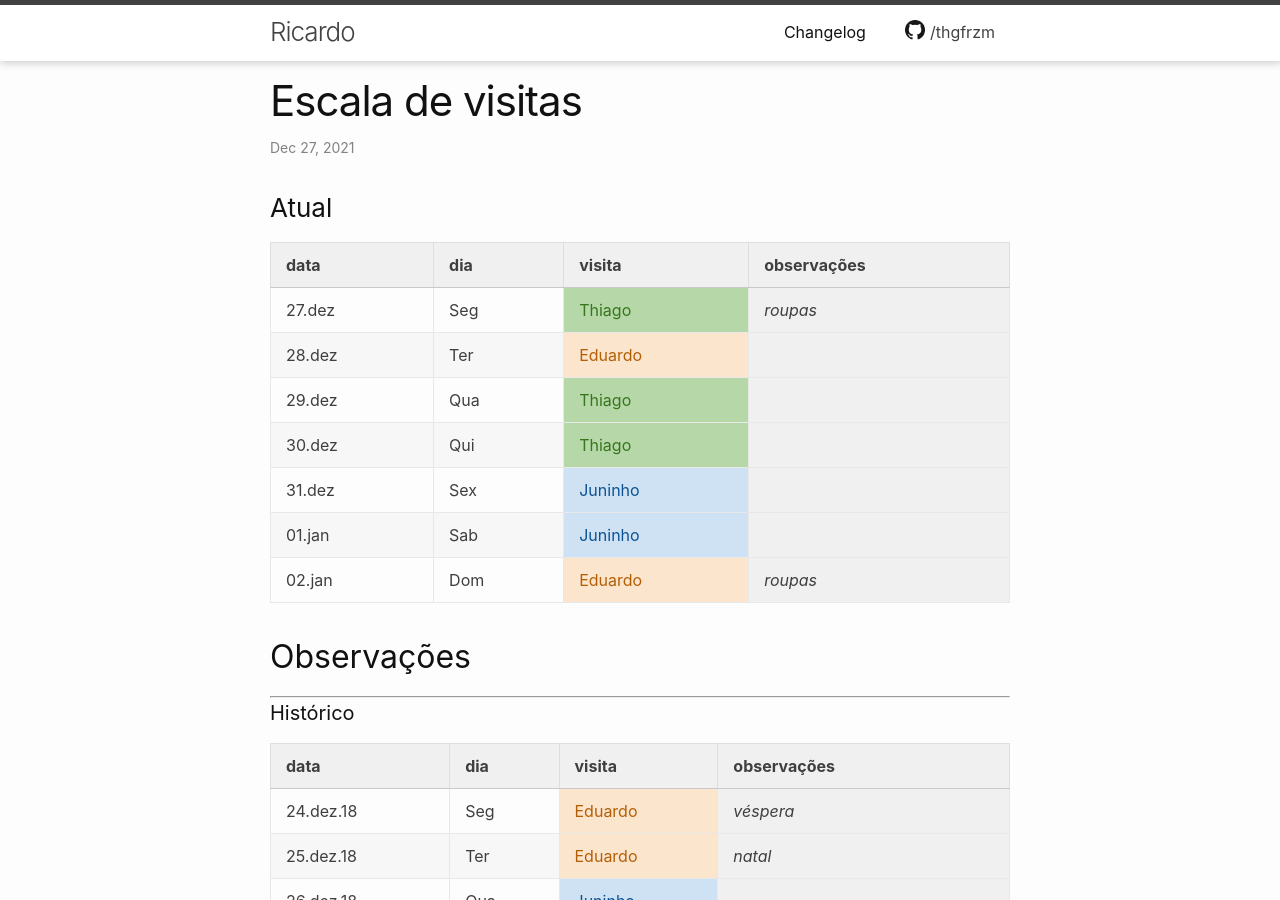
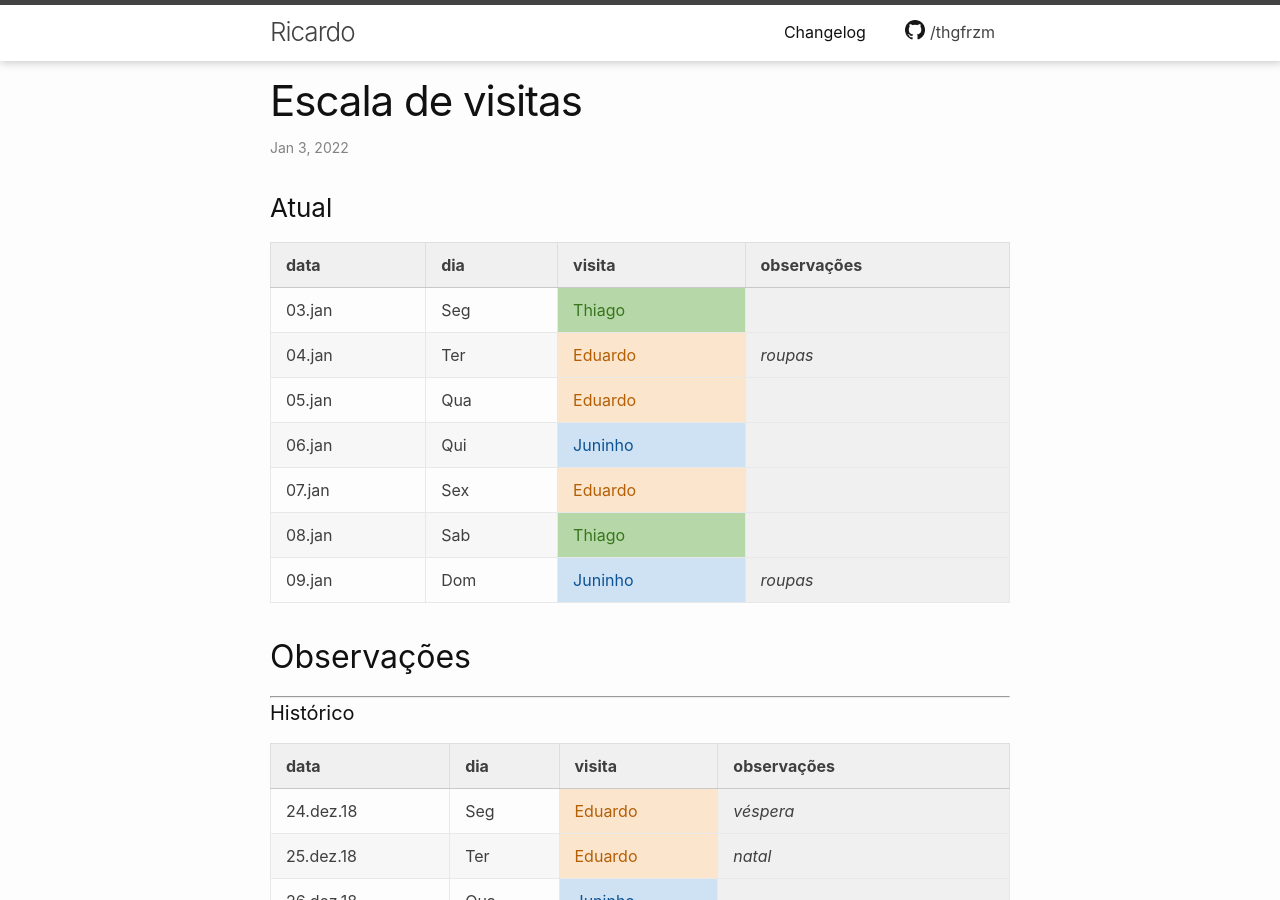
Before and after one commit to thgfrzm/ricardo, a Jekyll site: the page built from _posts/2018-12-23-escala-visitas.markdown, in a window 1280 px wide and 900 px high. Built offline with Jekyll 4.4.1, drawn with Linux system fonts in a browser that asks for light colours; some of the changed text lies outside the part shown.

Commit message:
Update 2018-12-23-escala-visitas.markdown

```diff
--- a/_posts/2018-12-23-escala-visitas.markdown
+++ b/_posts/2018-12-23-escala-visitas.markdown
@@ -1,7 +1,7 @@
 ---
 layout: post
 title:  "Escala de visitas"
-date:   2021-12-27 00:00:00 -0300
+date:   2022-01-03 00:00:00 -0300
 categories: agenda
 ---
 <!--
@@ -15,13 +15,13 @@ categories: agenda
 
 | data   | dia | visita  | observações |
 | ------ | --- | ------- | ----------- |
-| 27.dez | Seg | Thiago  | _roupas_    |
-| 28.dez | Ter | Eduardo |             |
-| 29.dez | Qua | Thiago  |             |
-| 30.dez | Qui | Thiago  |             |
-| 31.dez | Sex | Juninho |             |
-| 01.jan | Sab | Juninho |             |
-| 02.jan | Dom | Eduardo | _roupas_    |
+| 03.jan | Seg | Thiago  |             |
+| 04.jan | Ter | Eduardo | _roupas_    |
+| 05.jan | Qua | Eduardo |             |
+| 06.jan | Qui | Juninho |             |
+| 07.jan | Sex | Eduardo |             |
+| 08.jan | Sab | Thiago  |             |
+| 09.jan | Dom | Juninho | _roupas_    |
 
 ## Observações
 
@@ -1131,3 +1131,10 @@ categories: agenda
 | 24.dez.21 | Sex | Thiago      |                     |
 | 25.dez.21 | Sab | Eduardo     |                     |
 | 26.dez.21 | Dom | Juninho     |                     |
+| 27.dez.21 | Seg | Thiago      | _roupas_            |
+| 28.dez.21 | Ter | Eduardo     |                     |
+| 29.dez.21 | Qua | Thiago      |                     |
+| 30.dez.21 | Qui | Thiago      |                     |
+| 31.dez.21 | Sex | Juninho     |                     |
+| 01.jan    | Sab | Juninho     |                     |
+| 02.jan    | Dom | Eduardo     |                     |
```
